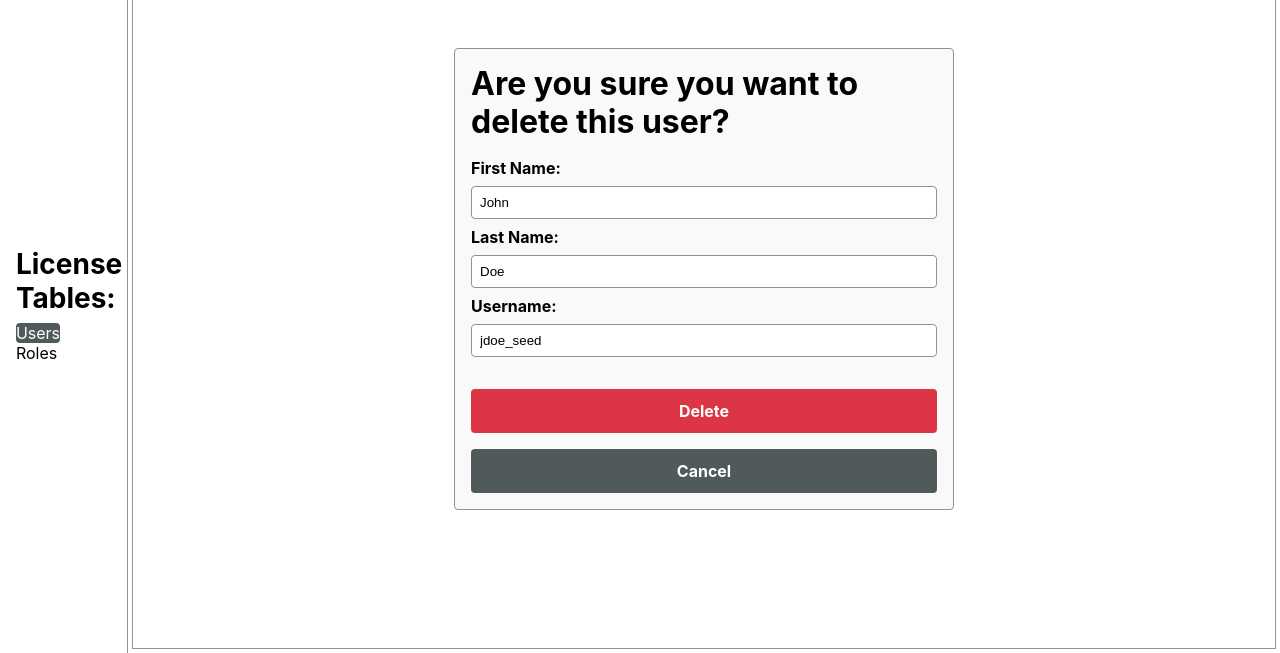
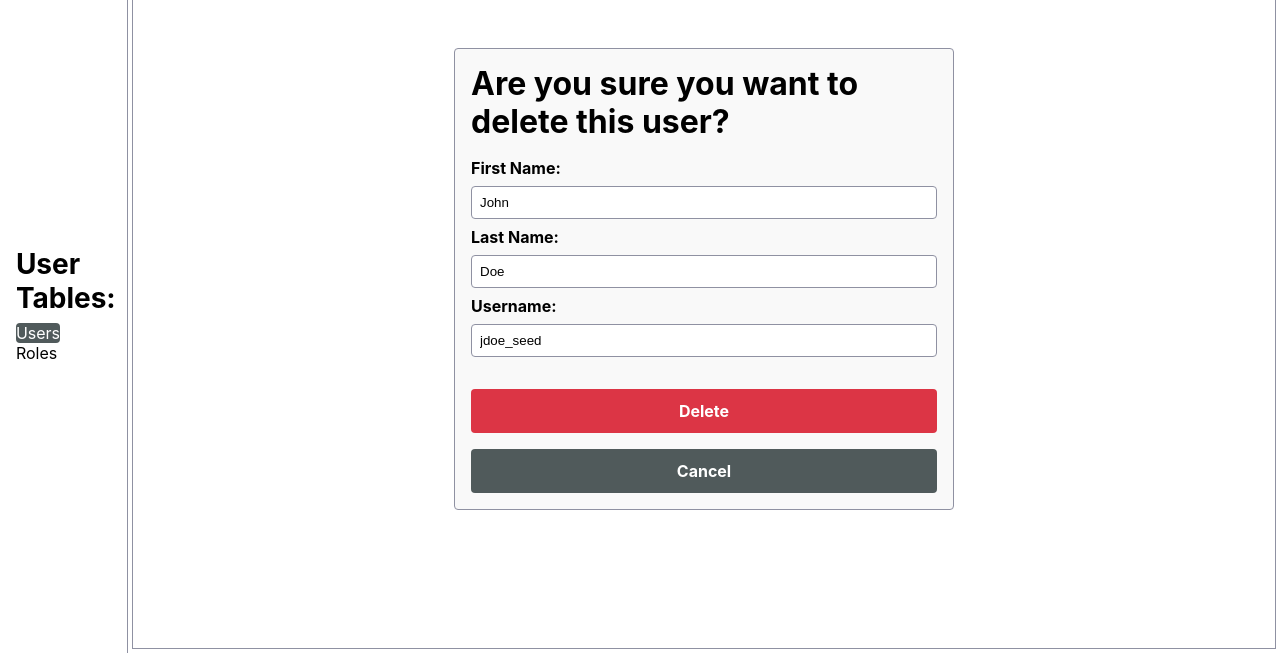
Before and after one commit to xPietrUx/Inventory-Shop-System, a Django app: page /users/1/delete/ in a window 1280 px wide. Shown: the part 147-800 px from the top of the page. Run offline with Django 5.2, Linux system fonts and the light colour scheme; data comes from the database, SQL or seed files in the repository.

Commit message:
Update templates/users/users_delete.html
Co-authored-by: Copilot <175728472+Copilot@users.noreply.github.com>

```diff
--- a/templates/users/users_delete.html
+++ b/templates/users/users_delete.html
@@ -12,7 +12,7 @@
 {% block content %}
     <panel>
     <div class="inner-panel">
-        <h3>License Tables:</h3>
+        <h3>User Tables:</h3>
         <ul>
             <li>
                 <a href="{% url 'users:users_list' %}" class="selected">Users</a>
```
